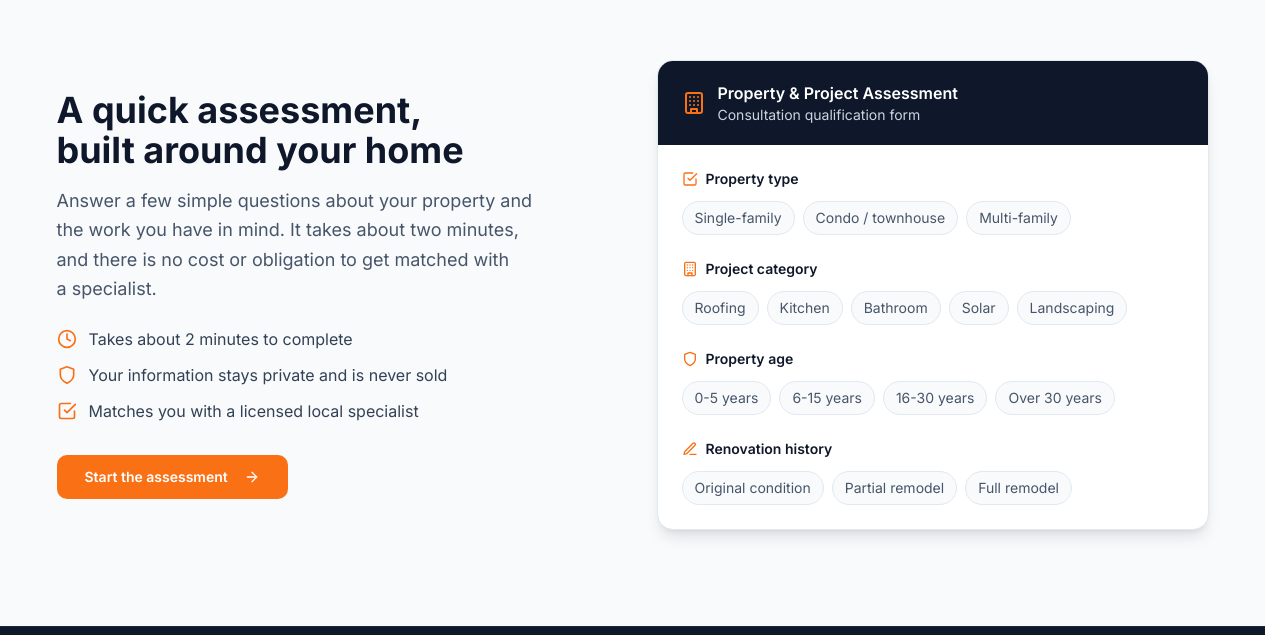
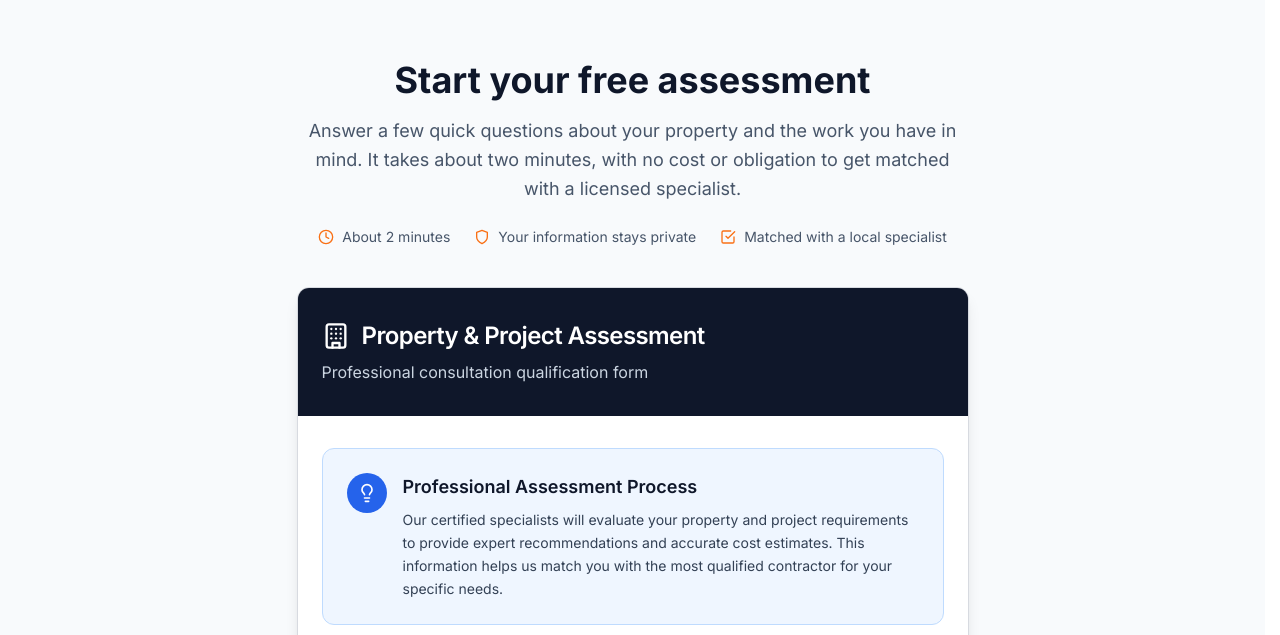
Before and after one commit to WildFireSaver/SEOMARKETINGs, a Next.js app: page / in a window 1280 px wide. Shown: the part 2185-2820 px from the top of the page. Built offline with nearby package versions, Linux system fonts and the light colour scheme.

Commit message:
Add new files
Co-authored-by: null <195702897+WildFireSaver@users.noreply.github.com>

```diff
--- a/components/landing-page.tsx
+++ b/components/landing-page.tsx
@@ -3,8 +3,9 @@
 import { useState, useEffect, useCallback } from "react"
 import { Hero } from "./hero"
 import { ProjectGallery } from "./project-gallery"
-import { SurveyPreview } from "./survey-preview"
+import { Survey } from "./survey"
 import { ZipCodeChecker } from "./zip-code-checker"
+import { Clock, Shield, CheckSquare } from "lucide-react"
 import { getSessionData, saveSessionData } from "@/lib/offline-storage"
 import { useRouter } from "next/navigation"
 import { SectionErrorBoundary } from "./error-boundary"
@@ -161,8 +162,50 @@ export function LandingPage() {
         <ProjectGallery />
       </SectionErrorBoundary>
 
-      <SectionErrorBoundary name="SurveyPreview">
-        <SurveyPreview />
+      <SectionErrorBoundary name="Survey">
+        <section id="assessment" className="bg-slate-50 py-16 lg:py-24">
+          <div className="container mx-auto px-4">
+            <div className="max-w-2xl mx-auto text-center mb-10">
+              <h2 className="text-3xl lg:text-4xl font-bold text-slate-900 mb-4 text-balance">
+                Start your free assessment
+              </h2>
+              <p className="text-lg text-slate-600 leading-relaxed text-pretty mb-6">
+                Answer a few quick questions about your property and the work you have in mind. It takes about two
+                minutes, with no cost or obligation to get matched with a licensed specialist.
+              </p>
+              <div className="flex flex-wrap items-center justify-center gap-x-6 gap-y-2 text-sm text-slate-600">
+                <span className="flex items-center gap-2">
+                  <Clock className="h-4 w-4 text-primary" />
+                  About 2 minutes
+                </span>
+                <span className="flex items-center gap-2">
+                  <Shield className="h-4 w-4 text-primary" />
+                  Your information stays private
+                </span>
+                <span className="flex items-center gap-2">
+                  <CheckSquare className="h-4 w-4 text-primary" />
+                  Matched with a local specialist
+                </span>
+              </div>
+            </div>
+            <Survey
+              formData={formData}
+              onFormChange={handleFormChange}
+              onNextStep={() => {
+                try {
+                  router.push("/project-questions")
+                } catch (err) {
+                  handleError(new Error("Navigation to project questions failed"))
+                }
+              }}
+              onPrevStep={() => {
+                if (typeof window !== "undefined") {
+                  window.scrollTo({ top: 0, behavior: "smooth" })
+                }
+              }}
+            />
+          </div>
+        </section>
       </SectionErrorBoundary>
 
       {/* Personal Video Popup */}
--- a/components/survey-preview.tsx
+++ /dev/null
@@ -1,106 +0,0 @@
-"use client"
-
-import { Button } from "@/components/ui/button"
-import { ArrowRight, Building, CheckSquare, Shield, Edit3, Clock } from "lucide-react"
-import { useRouter } from "next/navigation"
-
-const previewQuestions = [
-  {
-    icon: CheckSquare,
-    label: "Property type",
-    options: ["Single-family", "Condo / townhouse", "Multi-family"],
-  },
-  {
-    icon: Building,
-    label: "Project category",
-    options: ["Roofing", "Kitchen", "Bathroom", "Solar", "Landscaping"],
-  },
-  {
-    icon: Shield,
-    label: "Property age",
-    options: ["0-5 years", "6-15 years", "16-30 years", "Over 30 years"],
-  },
-  {
-    icon: Edit3,
-    label: "Renovation history",
-    options: ["Original condition", "Partial remodel", "Full remodel"],
-  },
-]
-
-export function SurveyPreview() {
-  const router = useRouter()
-
-  return (
-    <section className="bg-slate-50 py-16 lg:py-24">
-      <div className="container mx-auto px-4">
-        <div className="grid lg:grid-cols-2 gap-12 items-center max-w-6xl mx-auto">
-          {/* Left: copy */}
-          <div className="max-w-lg">
-            <h2 className="text-3xl lg:text-4xl font-bold text-slate-900 mb-4 text-balance">
-              A quick assessment, built around your home
-            </h2>
-            <p className="text-lg text-slate-600 leading-relaxed text-pretty mb-6">
-              Answer a few simple questions about your property and the work you have in mind. It takes about two
-              minutes, and there is no cost or obligation to get matched with a specialist.
-            </p>
-            <ul className="space-y-3 mb-8">
-              <li className="flex items-center gap-3 text-slate-700">
-                <Clock className="h-5 w-5 text-primary flex-shrink-0" />
-                <span>Takes about 2 minutes to complete</span>
-              </li>
-              <li className="flex items-center gap-3 text-slate-700">
-                <Shield className="h-5 w-5 text-primary flex-shrink-0" />
-                <span>Your information stays private and is never sold</span>
-              </li>
-              <li className="flex items-center gap-3 text-slate-700">
-                <CheckSquare className="h-5 w-5 text-primary flex-shrink-0" />
-                <span>Matches you with a licensed local specialist</span>
-              </li>
-            </ul>
-            <Button
-              onClick={() => router.push("/survey")}
-              size="lg"
-              className="bg-primary hover:bg-orange-600 text-primary-foreground px-7 font-semibold"
-            >
-              Start the assessment
-              <ArrowRight className="ml-2 h-4 w-4" />
-            </Button>
-          </div>
-
-          {/* Right: survey preview card */}
-          <div className="rounded-2xl border border-slate-200 bg-white shadow-lg overflow-hidden">
-            <div className="bg-slate-900 px-6 py-5">
-              <div className="flex items-center gap-3">
-                <Building className="h-6 w-6 text-primary" />
-                <div>
-                  <p className="text-base font-semibold text-white">Property &amp; Project Assessment</p>
-                  <p className="text-sm text-slate-300">Consultation qualification form</p>
-                </div>
-              </div>
-            </div>
-            <div className="p-6 space-y-6">
-              {previewQuestions.map((question) => (
-                <div key={question.label}>
-                  <div className="flex items-center gap-2 mb-3">
-                    <question.icon className="h-4 w-4 text-primary" />
-                    <span className="text-sm font-semibold text-slate-900">{question.label}</span>
-                  </div>
-                  <div className="flex flex-wrap gap-2">
-                    {question.options.map((option) => (
-                      <span
-                        key={option}
-                        className="rounded-full border border-slate-200 bg-slate-50 px-3 py-1.5 text-sm text-slate-600"
-                      >
-                        {option}
-                      </span>
-                    ))}
-                  </div>
-                </div>
-              ))}
-            </div>
-          </div>
-        </div>
-      </div>
-    </section>
-  )
-}
```
